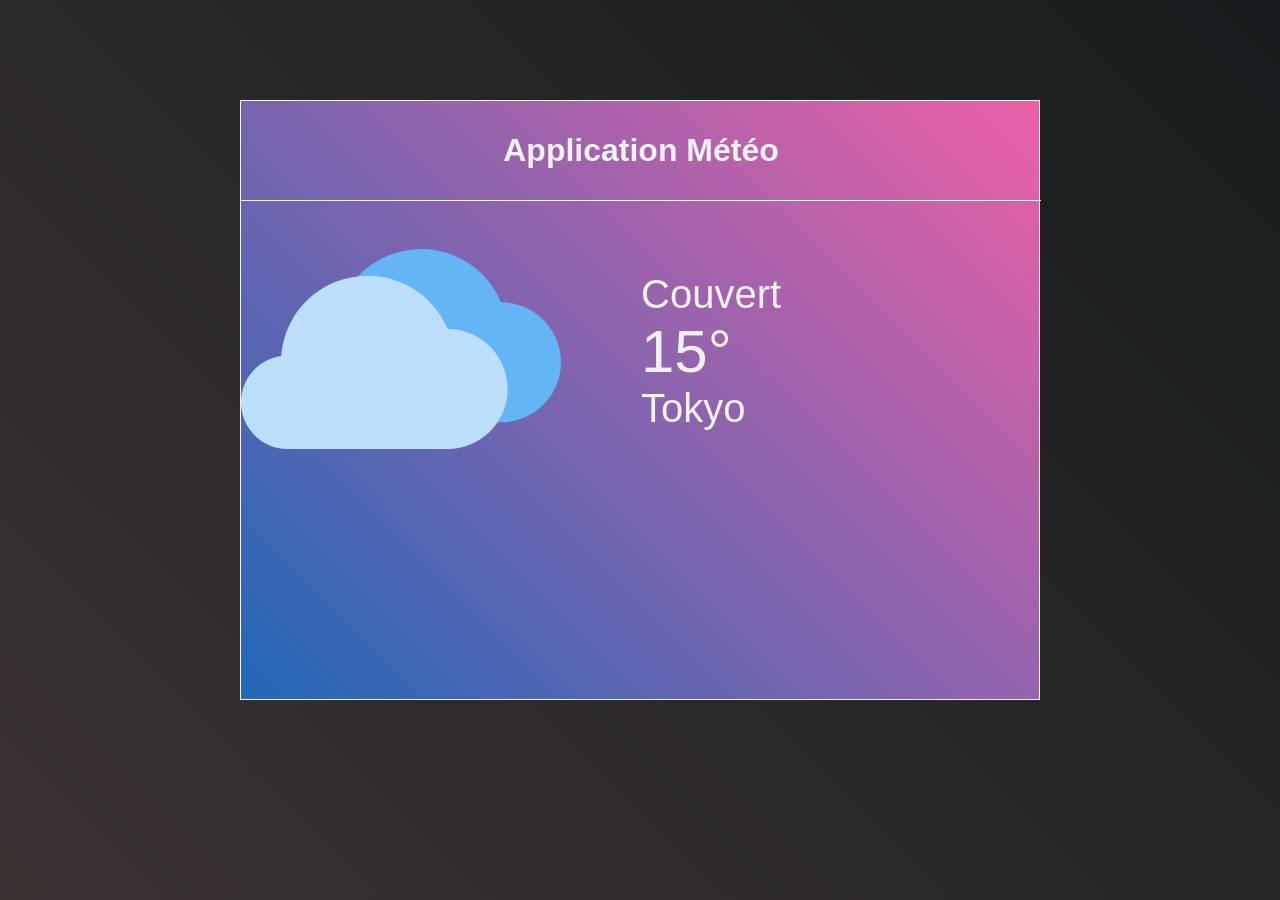
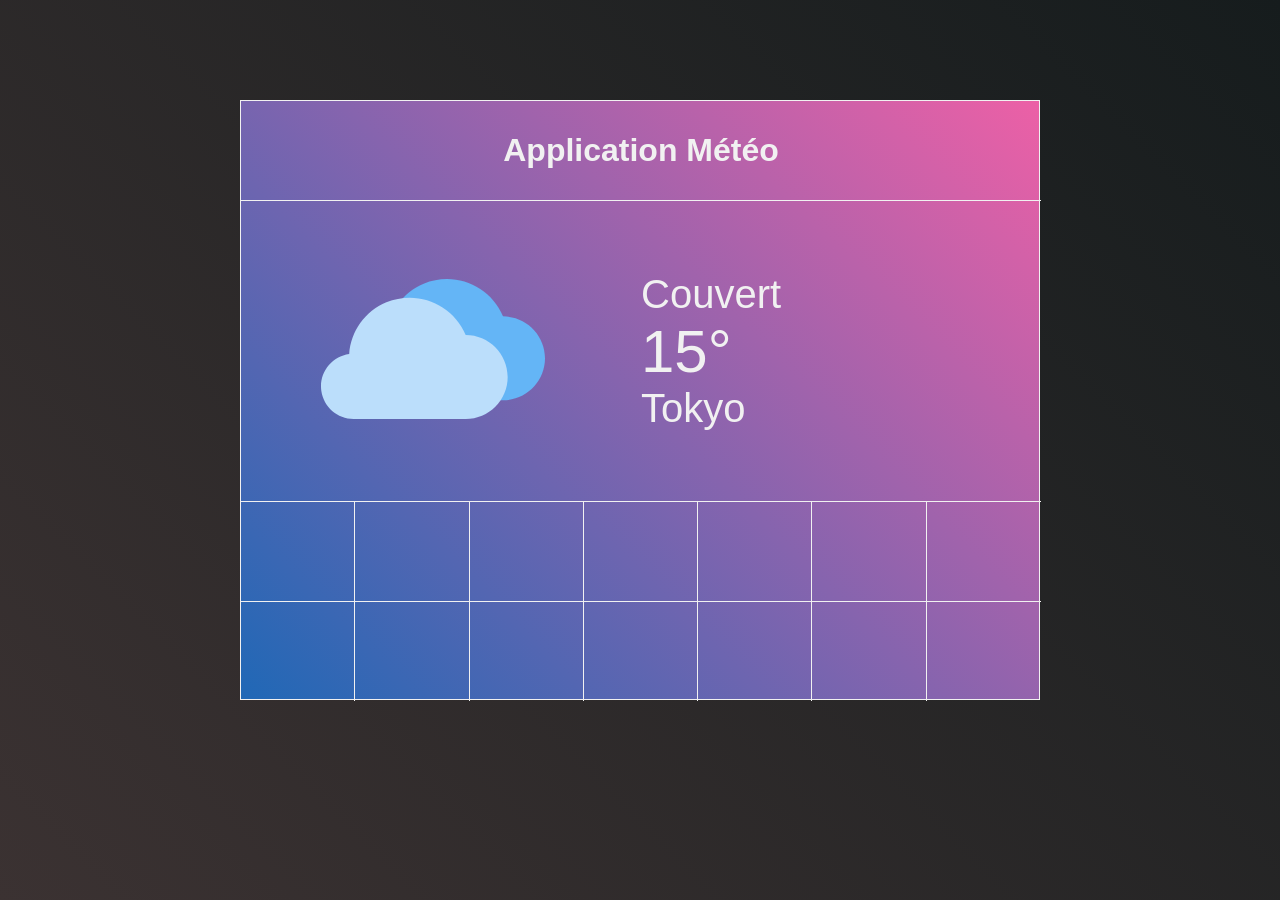
Before and after one commit to RENZOZ78/AppMeteo, a plain HTML site: page index.html in a window 1280 px wide. Drawn offline with Linux system fonts and the light colour scheme.

Commit message:
FIN AJOUT DU CSS

```diff
--- a/style.css
+++ b/style.css
@@ -40,10 +40,11 @@ body{
 
     .bloc-logo{
         width: 50%;
+        padding-left: 80px;
     }
 
     .bloc-logo img {
-        width: 80%;
+        width: 70%;
         height: auto;
     }
 
@@ -67,3 +68,35 @@ body{
         font-size: 40px;
         word-wrap: break-word;
     }
+
+    .heure-bloc-prevision{
+        grid-area: 3 / 1 / 4 / -1;
+    }
+
+    .jour-prevision-bloc{
+        grid-area: 4 / 1 / 5 / -1;
+    }
+
+    .jour-prevision-bloc, .heure-bloc-prevision{
+        display: grid;
+        grid-template: 100px / repeat(7, 1fr);
+    }
+    .bloc-h, .bloc-j{
+        display: flex;
+        justify-content: center;
+        align-items: center;
+        flex-direction: column;
+        border-top: 1px solid   #f1f1f1;
+        font-size: 21px;
+           }
+
+/*bloc des heures mais pas le derniere enfant,,blocjour mais pas le dernier enfant*/
+/*on a mis des border-right a tous le monde suaf la dernier => pour ne pas surcharger le &px de pus en bordure*/
+    .bloc-h:not(:last-child),  .bloc-j:not(:last-child){
+        border-right: 1px solid #f1f1f1;
+
+    }
+/*Mttre une marge de 5px a tous les p du bloc-h et du bloc-j*/
+    .bloc-h p, .bloc-j p {
+        margin: 5px;
+    }
```
